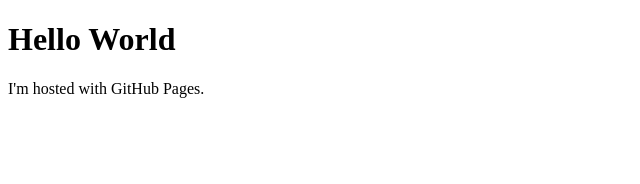
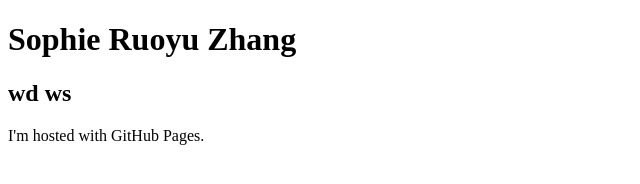
Before and after one commit to almightysophie/almightysophie.github.io, a plain HTML site: page index.html in a window 1280 px wide. Shown: the whole page, without its empty margins (0-640 px from the left). Drawn offline with Linux system fonts and the light colour scheme.

Commit message:
Update index.html

```diff
--- a/index.html
+++ b/index.html
@@ -1,7 +1,8 @@
 <!DOCTYPE html>
 <html>
 <body>
-<h1>Hello World</h1>
+<h1>Sophie Ruoyu Zhang</h1>
+<h2>wd ws</h2>
 <p>I'm hosted with GitHub Pages.</p>
 </body>
 </html>
```
